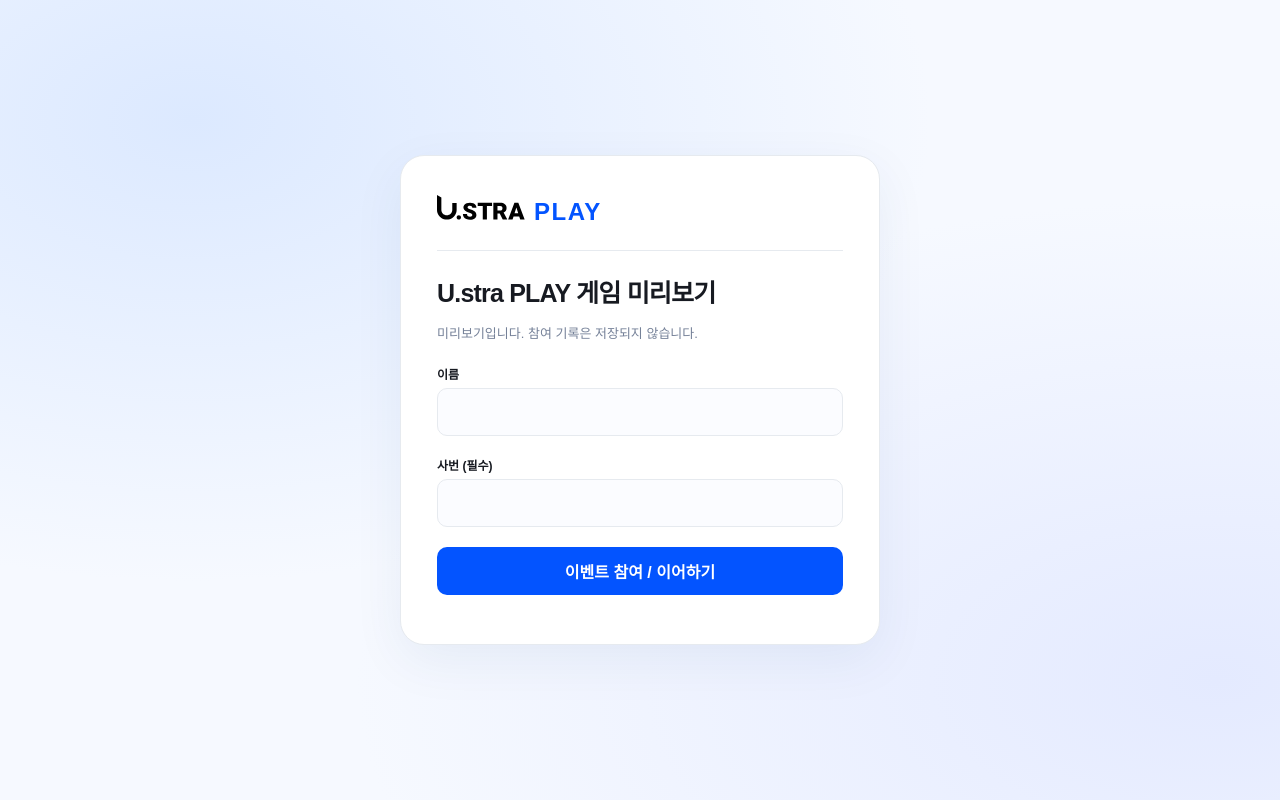
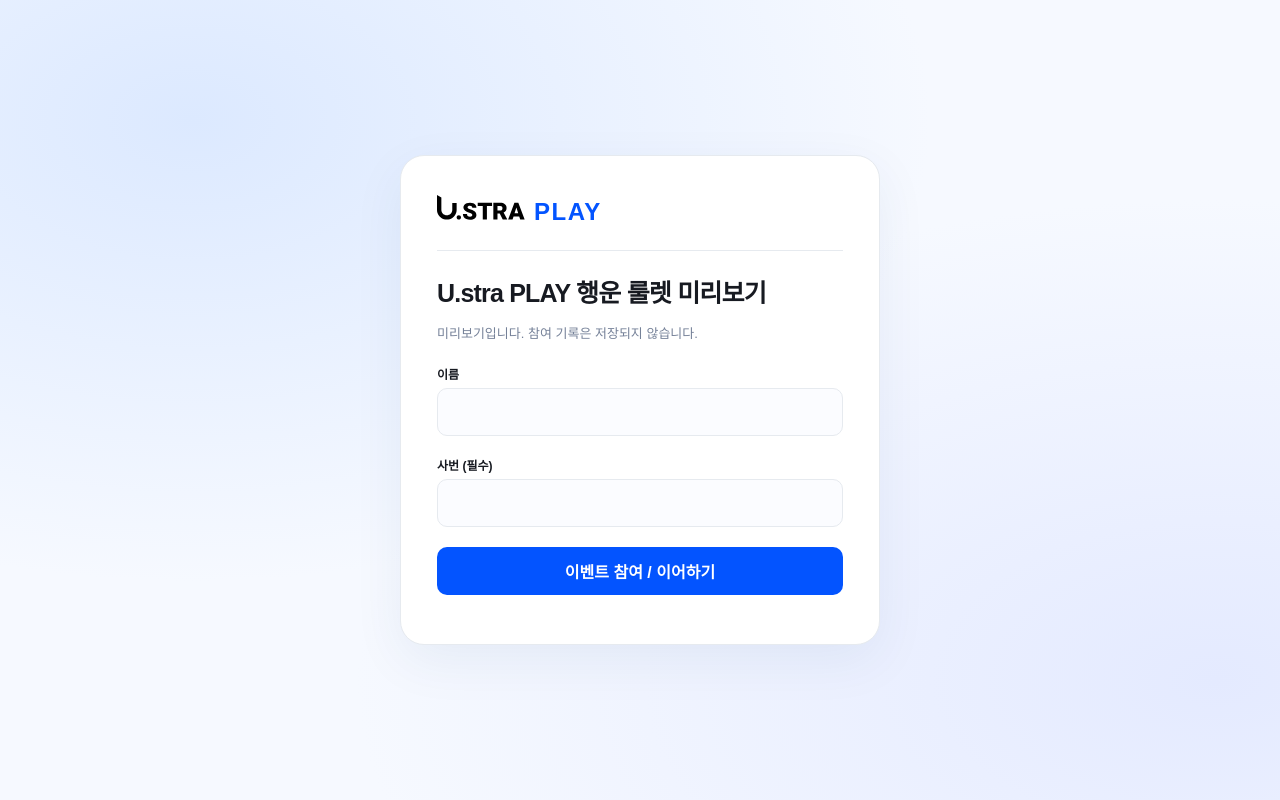
Before and after one commit to jeremyjeong8967-max/U.stra-PLAY-Admin, a plain HTML site: page games/index.html in a window 1280 px wide. Drawn offline with Linux system fonts and the light colour scheme.

Commit message:
Update index.html

```diff
--- a/games/index.html
+++ b/games/index.html
@@ -564,24 +564,40 @@
       const GAME_LABELS = { 0: '접속 순번 이벤트', 1: '행운 룰렛', 2: '오늘의 퀴즈', 3: '생일 맞추기' };
       const HIDDEN = '참여가 완료되었습니다. 결과는 별도로 안내드립니다.';
       const $ = id => document.getElementById(id);
-      // GitHub Pages 직접 접속 테스트: 이벤트 링크 없이 /games/를 열면
-      // 저장되지 않는 샘플 룰렛 미리보기를 표시합니다.
+      // GitHub Pages 직접 접속 테스트: ?game=quiz 또는 ?game=birthday로
+      // 기존 게임 화면을 각각 미리 볼 수 있습니다. 미리보기 참여 결과는 저장하지 않습니다.
       const linkedEvent = readEvent();
-      const previewMode = new URLSearchParams(location.search).get('preview') === '1' || !linkedEvent;
+      const previewParams = new URLSearchParams(location.search);
+      const requestedPreview = previewParams.get('game');
+      const previewGame = requestedPreview === 'quiz' || requestedPreview === '2' ? 2
+        : requestedPreview === 'birthday' || requestedPreview === '3' ? 3 : 1;
+      const previewMode = previewParams.get('preview') === '1' || !linkedEvent;
+      const previewConfigs = {
+        1: { prizeItems: '커피 쿠폰 | 1\n편의점 상품권 | 1\n간식 세트 | 1\n다음 기회 | 1' },
+        2: {
+          quizQuestion: 'U.stra PLAY 미리보기 퀴즈입니다. 다음 중 웹페이지를 새로고침해도 유지되는 기능은?',
+          quizOptions: '화면 디자인\n퀴즈 제한 시간\n브라우저 탭 색상',
+          quizAnswer: '퀴즈 제한 시간',
+          quizSeconds: '30'
+        },
+        3: {
+          birthdayHint: '가상의 직원 정보로 진행하는 생일 맞추기 테스트입니다.',
+          birthdayPeople: '기획팀 | 김하늘 | 여 | 3/8\n개발팀 | 이도윤 | 남 | 7/15\n인사팀 | 박서연 | 여 | 11/24'
+        }
+      };
+      const previewTitles = { 1: '행운 룰렛 미리보기', 2: '오늘의 퀴즈 미리보기', 3: '생일 맞추기 미리보기' };
       let eventData = linkedEvent || {
-        id: 'github-pages-demo-event',
-        title: 'U.stra PLAY 게임 미리보기',
-        game: 1,
+        id: `github-pages-demo-event-${previewGame}`,
+        title: `U.stra PLAY ${previewTitles[previewGame]}`,
+        game: previewGame,
         start: '2026-01-01T00:00',
         end: '2099-12-31T23:59',
         status: 'active',
         prize: '테스트용 가상 경품',
-        desc: 'GitHub Pages에서 직원용 게임 화면을 확인하기 위한 샘플 이벤트입니다. 가상의 이름과 사번으로 테스트해 주세요.',
+        desc: 'GitHub Pages에서 게임 화면을 확인하기 위한 샘플 이벤트입니다. 가상의 이름과 사번으로 테스트해 주세요.',
         multiple: false,
         showResult: true,
-        config: {
-          prizeItems: '커피 쿠폰 | 1\n편의점 상품권 | 1\n간식 세트 | 1\n다음 기회 | 1'
-        }
+        config: previewConfigs[previewGame]
       };
       let entry = null;
       let busy = false;
```
